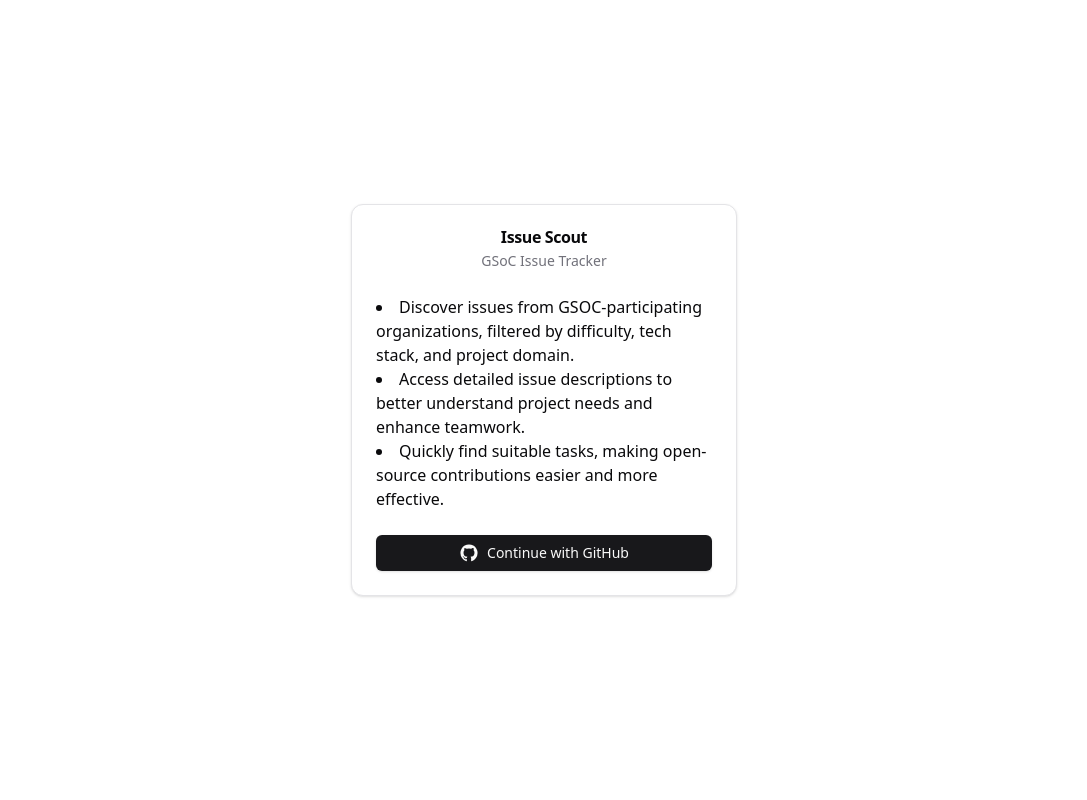
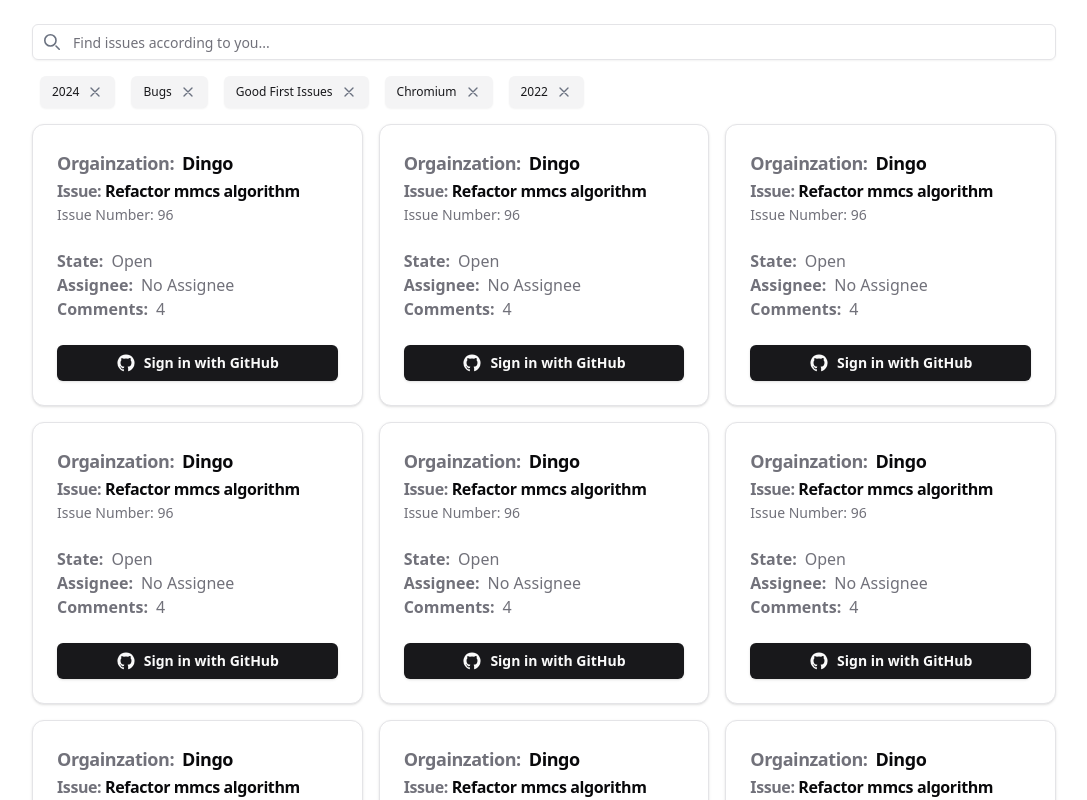
Before and after one commit to rohankumarchaudhary67/issue-scout, a Next.js app in the folder apps/tracker-frontend/: page / in a window 1280 px wide. Shown: the top 800 px of the page, without its empty margins (96-1183 px from the left). Built offline with nearby package versions, Linux system fonts and the light colour scheme.

Commit message:
change: Application UI

```diff
--- a/apps/tracker-frontend/src/app/issues/page.tsx
+++ /dev/null
@@ -1,38 +0,0 @@
-import FilterTagsUI from "@/components/application-ui/filter-tags-ui";
-import IssueCardUI from "@/components/application-ui/issue-card-ui";
-import PaginationDemo from "@/components/application-ui/pagination-ui";
-import SearchUI from "@/components/application-ui/search-ui";
-
-export default function Issues() {
-    return (
-        <>
-            <div className="px-32 py-6">
-                <SearchUI />
-                <div className="flex">
-                    <FilterTagsUI tag={"2024"} />
-                    <FilterTagsUI tag={"Bugs"} />
-                    <FilterTagsUI tag={"Good First Issues"} />
-                    <FilterTagsUI tag={"Chromium"} />
-                    <FilterTagsUI tag={"2022"} />
-                </div>
-                <div className="grid grid-cols-1 sm:grid-cols-2 md:grid-cols-3 gap-4">
-                    <IssueCardUI />
-                    <IssueCardUI />
-                    <IssueCardUI />
-                    <IssueCardUI />
-                    <IssueCardUI />
-                    <IssueCardUI />
-                    <IssueCardUI />
-                    <IssueCardUI />
-                    <IssueCardUI />
-                    <IssueCardUI />
-                    <IssueCardUI />
-                    <IssueCardUI />
-                </div>
-                <div className="flex justify-center items-center py-4">
-                    <PaginationDemo />
-                </div>
-            </div>
-        </>
-    );
-}
--- a/apps/tracker-frontend/src/app/page.tsx
+++ b/apps/tracker-frontend/src/app/page.tsx
@@ -1,45 +1,38 @@
-import { Button } from "@/components/ui/button";
-import {
-  Card,
-  CardContent,
-  CardDescription,
-  CardFooter,
-  CardHeader,
-  CardTitle,
-} from "@/components/ui/card";
+import FilterTagsUI from "@/components/application-ui/filter-tags-ui";
+import IssueCardUI from "@/components/application-ui/issue-card-ui";
+import PaginationDemo from "@/components/application-ui/pagination-ui";
+import SearchUI from "@/components/application-ui/search-ui";
 
 export default function Home() {
-  return (
-    <>
-      <div className="flex justify-center items-center min-h-screen">
-        <Card>
-          <CardHeader className="flex justify-center items-center">
-            <CardTitle>Issue Scout</CardTitle>
-            <CardDescription>GSoC Issue Tracker</CardDescription>
-          </CardHeader>
-          <CardContent className="max-w-96 text-center">
-            <ul className="list-disc list-inside text-left">
-              <li>
-                Discover issues from GSOC-participating organizations, filtered by difficulty, tech stack, and project domain.
-              </li>
-              <li>
-                Access detailed issue descriptions to better understand project needs and enhance teamwork.
-              </li>
-              <li>
-                Quickly find suitable tasks, making open-source contributions easier and more effective.
-              </li>
-            </ul>
-          </CardContent>
-          <CardFooter>
-            <Button className="w-full">
-              <svg xmlns="http://www.w3.org/2000/svg" width="20" height="20" fill="currentColor" className="mr-2" viewBox="0 0 1792 1792">
-                <path d="M896 128q209 0 385.5 103t279.5 279.5 103 385.5q0 251-146.5 451.5t-378.5 277.5q-27 5-40-7t-13-30q0-3 .5-76.5t.5-134.5q0-97-52-142 57-6 102.5-18t94-39 81-66.5 53-105 20.5-150.5q0-119-79-206 37-91-8-204-28-9-81 11t-92 44l-38 24q-93-26-192-26t-192 26q-16-11-42.5-27t-83.5-38.5-85-13.5q-45 113-8 204-79 87-79 206 0 85 20.5 150t52.5 105 80.5 67 94 39 102.5 18q-39 36-49 103-21 10-45 15t-57 5-65.5-21.5-55.5-62.5q-19-32-48.5-52t-49.5-24l-20-3q-21 0-29 4.5t-5 11.5 9 14 13 12l7 5q22 10 43.5 38t31.5 51l10 23q13 38 44 61.5t67 30 69.5 7 55.5-3.5l23-4q0 38 .5 88.5t.5 54.5q0 18-13 30t-40 7q-232-77-378.5-277.5t-146.5-451.5q0-209 103-385.5t279.5-279.5 385.5-103zm-477 1103q3-7-7-12-10-3-13 2-3 7 7 12 9 6 13-2zm31 34q7-5-2-16-10-9-16-3-7 5 2 16 10 10 16 3zm30 45q9-7 0-19-8-13-17-6-9 5 0 18t17 7zm42 42q8-8-4-19-12-12-20-3-9 8 4 19 12 12 20 3zm57 25q3-11-13-16-15-4-19 7t13 15q15 6 19-6zm63 5q0-13-17-11-16 0-16 11 0 13 17 11 16 0 16-11zm58-10q-2-11-18-9-16 3-14 15t18 8 14-14z"></path>
-              </svg>
-              Continue with GitHub
-            </Button>
-          </CardFooter>
-        </Card>
-      </div>
-    </>
-  );
+    return (
+        <>
+            <div className="px-32 py-6">
+                <SearchUI />
+                <div className="flex">
+                    <FilterTagsUI tag={"2024"} />
+                    <FilterTagsUI tag={"Bugs"} />
+                    <FilterTagsUI tag={"Good First Issues"} />
+                    <FilterTagsUI tag={"Chromium"} />
+                    <FilterTagsUI tag={"2022"} />
+                </div>
+                <div className="grid grid-cols-1 sm:grid-cols-2 md:grid-cols-3 gap-4">
+                    <IssueCardUI />
+                    <IssueCardUI />
+                    <IssueCardUI />
+                    <IssueCardUI />
+                    <IssueCardUI />
+                    <IssueCardUI />
+                    <IssueCardUI />
+                    <IssueCardUI />
+                    <IssueCardUI />
+                    <IssueCardUI />
+                    <IssueCardUI />
+                    <IssueCardUI />
+                </div>
+                <div className="flex justify-center items-center py-4">
+                    <PaginationDemo />
+                </div>
+            </div>
+        </>
+    );
 }
--- a/apps/tracker-frontend/src/components/application-ui/issue-card-ui.tsx
+++ b/apps/tracker-frontend/src/components/application-ui/issue-card-ui.tsx
@@ -24,7 +24,10 @@
                 </CardContent>
                 <CardFooter>
                     <Button className="w-full font-bold">
-                        View Details
+                        <svg xmlns="http://www.w3.org/2000/svg" width="20" height="20" fill="currentColor" className="mr-2" viewBox="0 0 1792 1792">
+                            <path d="M896 128q209 0 385.5 103t279.5 279.5 103 385.5q0 251-146.5 451.5t-378.5 277.5q-27 5-40-7t-13-30q0-3 .5-76.5t.5-134.5q0-97-52-142 57-6 102.5-18t94-39 81-66.5 53-105 20.5-150.5q0-119-79-206 37-91-8-204-28-9-81 11t-92 44l-38 24q-93-26-192-26t-192 26q-16-11-42.5-27t-83.5-38.5-85-13.5q-45 113-8 204-79 87-79 206 0 85 20.5 150t52.5 105 80.5 67 94 39 102.5 18q-39 36-49 103-21 10-45 15t-57 5-65.5-21.5-55.5-62.5q-19-32-48.5-52t-49.5-24l-20-3q-21 0-29 4.5t-5 11.5 9 14 13 12l7 5q22 10 43.5 38t31.5 51l10 23q13 38 44 61.5t67 30 69.5 7 55.5-3.5l23-4q0 38 .5 88.5t.5 54.5q0 18-13 30t-40 7q-232-77-378.5-277.5t-146.5-451.5q0-209 103-385.5t279.5-279.5 385.5-103zm-477 1103q3-7-7-12-10-3-13 2-3 7 7 12 9 6 13-2zm31 34q7-5-2-16-10-9-16-3-7 5 2 16 10 10 16 3zm30 45q9-7 0-19-8-13-17-6-9 5 0 18t17 7zm42 42q8-8-4-19-12-12-20-3-9 8 4 19 12 12 20 3zm57 25q3-11-13-16-15-4-19 7t13 15q15 6 19-6zm63 5q0-13-17-11-16 0-16 11 0 13 17 11 16 0 16-11zm58-10q-2-11-18-9-16 3-14 15t18 8 14-14z"></path>
+                        </svg>
+                        Sign in with GitHub
                     </Button>
                 </CardFooter>
             </Card>
```
